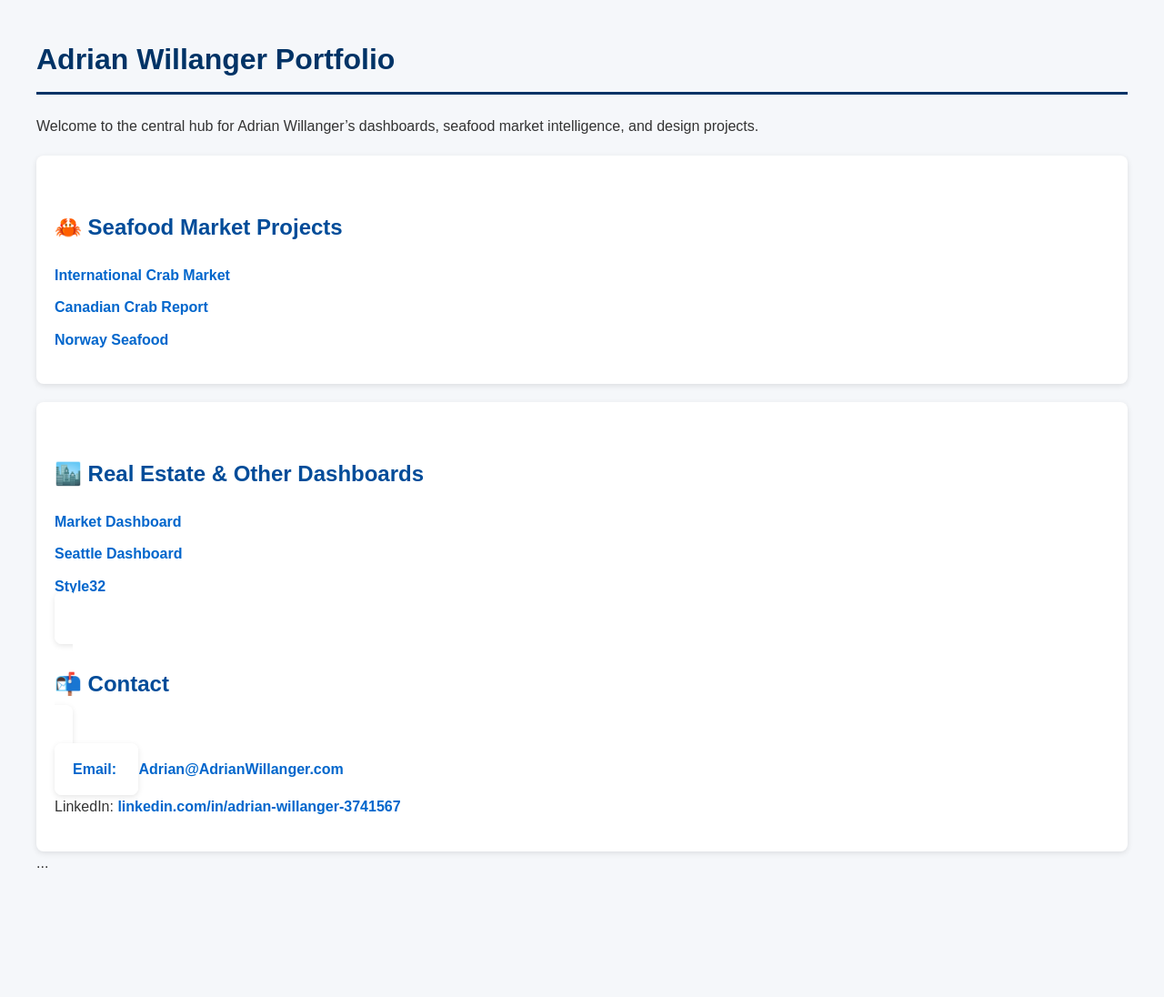
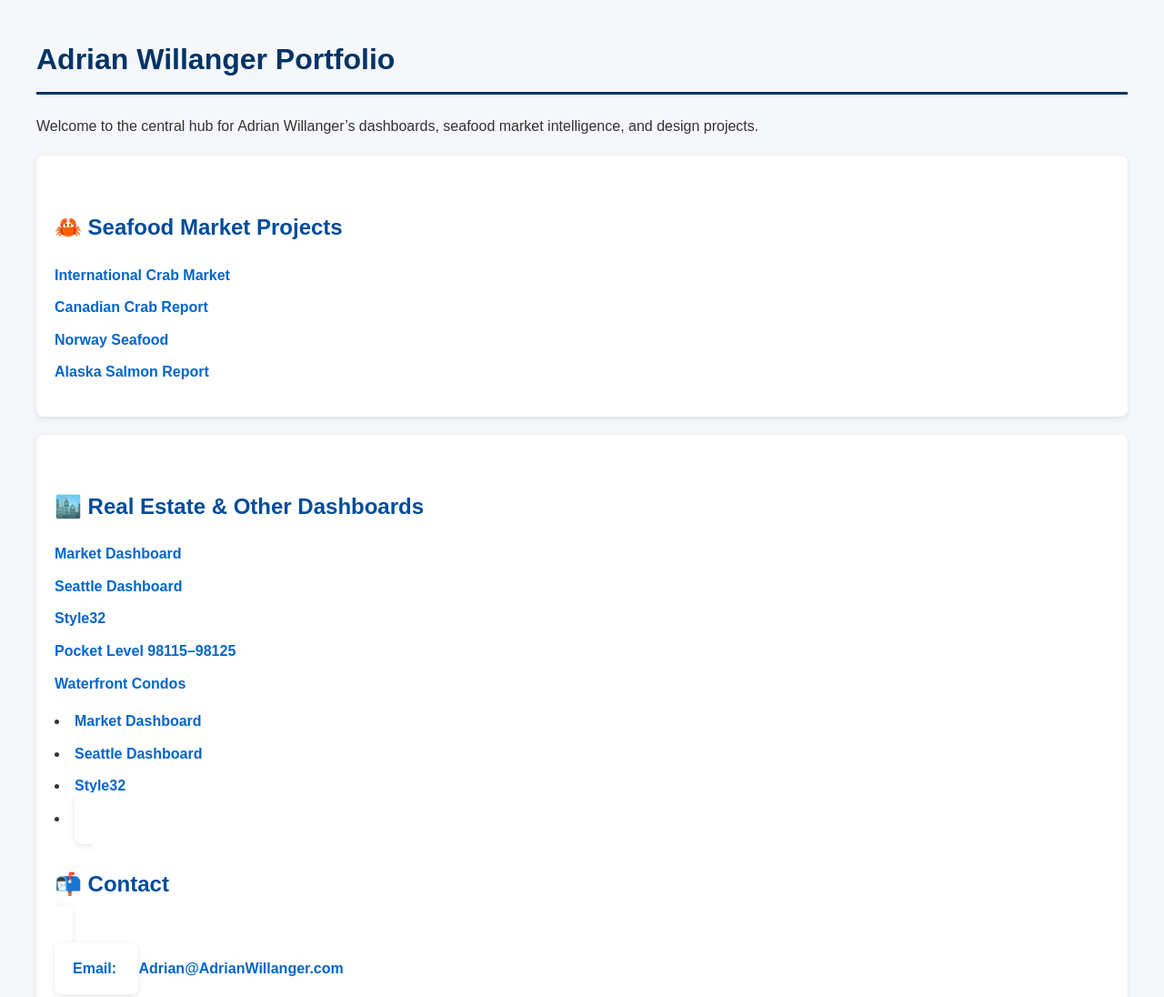
Before and after one commit to adrianwillanger-cyber/Adrian-Willanger-Portfolio, a plain HTML site: page index.html in a window 1280 px wide. Shown: the top 1096 px of the page at 91% size. Before the commit the page ends 1002 px from the top, so only its background shows below. Drawn offline with Linux system fonts and the light colour scheme.

Commit message:
Update index.html

```diff
--- a/index.html
+++ b/index.html
@@ -64,6 +64,8 @@
       <li><a href="https://adrianwillanger-cyber.github.io/InternationalCrabMarket/">International Crab Market</a></li>
       <li><a href="https://adrianwillanger-cyber.github.io/Canadian-Crab-Report/">Canadian Crab Report</a></li>
       <li><a href="https://adrianwillanger-cyber.github.io/Norway-Seafood/">Norway Seafood</a></li>
+      <li><a href="https://adrianwillanger-cyber.github.io/Alaska-Salmon-Report/">Alaska Salmon Report</a></li>
+
 
     </ul>
   </div>
@@ -72,10 +74,27 @@
   <div class="section">
     <h2>🏙️ Real Estate & Other Dashboards</h2>
     <ul>
+       <li><a href="https://adrianwillanger-cyber.github.io/market-dashboard/">Market Dashboard</a></li>
+      <li><a href="https://adrianwillanger-cyber.github.io/seattle-dashboard/">Seattle Dashboard</a></li>
+      <li><a href="https://adrianwillanger-cyber.github.io/Style32/">Style32</a></li>
+      <li><a href="https://adrianwillanger-cyber.github.io/Pocket-Level-98115-98125/">Pocket Level 98115–98125</a></li>
+      <li><a href="https://adrianwillanger-cyber.github.io/Waterfront-Condos/">Waterfront Condos</a></li>
+</ul>
+
+</ul>
+
       <li><a href="https://adrianwillanger-cyber.github.io/market-dashboard/">Market Dashboard</a></li>
       <li><a href="https://adrianwillanger-cyber.github.io/seattle-dashboard/">Seattle Dashboard</a></li>
       <li><a href="https://adrianwillanger-cyber.github.io/Style32/">Style32</a></li>
       <li><a href="https://adrianwillanger-cyber.github.io/Pocket-Level-98115-98125/
+      <li><a "href="https://adrianwillanger-cyber.github.io/Waterfront-Condos/
+
+
+
+        <ul>
+
+</ul>
+
     </ul>
   </div>
 
```
